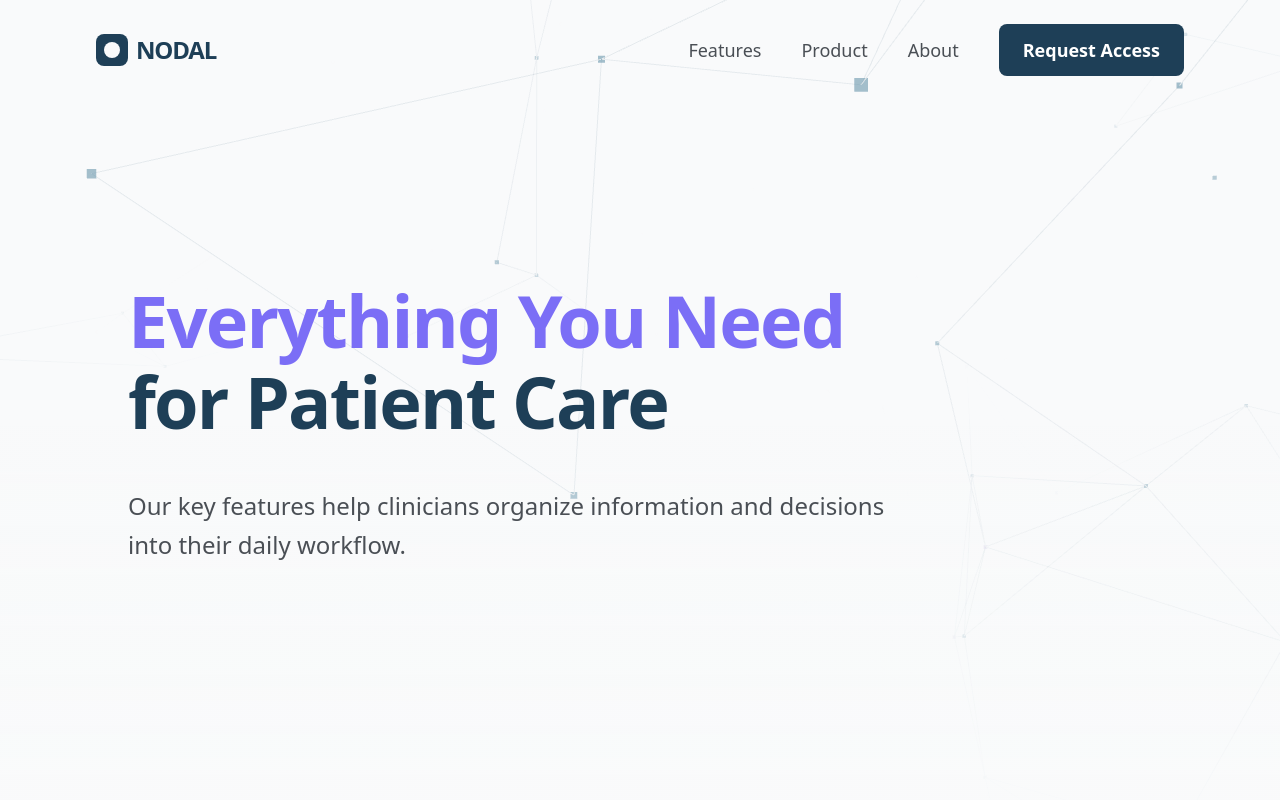
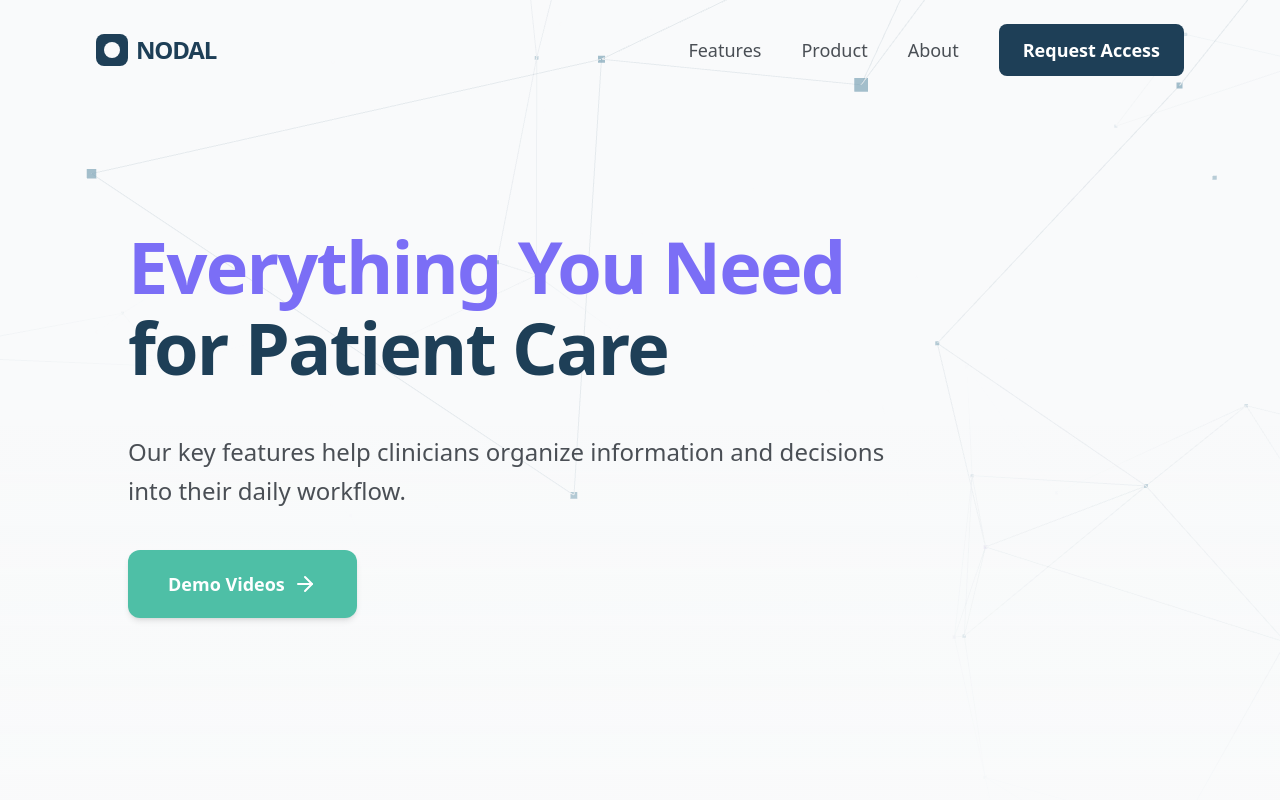
Before and after one commit to corenodal/nodal-website, a React (Vite) app: page /features in a window 1280 px wide. Shown: the top 800 px of the page. Built offline with nearby package versions, Linux system fonts and the light colour scheme.

Commit message:
add demo button

```diff
--- a/src/sections/FeaturesHero.tsx
+++ b/src/sections/FeaturesHero.tsx
@@ -1,5 +1,7 @@
 import { useEffect, useRef } from 'react';
 import gsap from 'gsap';
+import { Link } from 'react-router-dom';
+import { ArrowRight } from 'lucide-react';
 import { type } from '../styles/typography';
 
 export const FeaturesHero = ({ isLoading = false }: { isLoading?: boolean }) => {
@@ -20,6 +22,11 @@ export const FeaturesHero = ({ isLoading = false }: { isLoading?: boolean }) =>
         { y: 20, opacity: 0 },
         { y: 0, opacity: 1, duration: 1 },
         '-=0.6'
+      ).fromTo(
+        '.fh-cta',
+        { y: 20, opacity: 0 },
+        { y: 0, opacity: 1, duration: 0.8 },
+        '-=0.7'
       );
     }, containerRef);
 
@@ -47,6 +54,16 @@ export const FeaturesHero = ({ isLoading = false }: { isLoading?: boolean }) =>
         >
           Our key features help clinicians organize information and decisions into their daily workflow.
         </p>
+
+        <div className="fh-cta mt-10 flex" style={{ opacity: 0, transform: 'translateY(20px)' }}>
+          <Link
+            to="/docs"
+            className={`px-10 py-5 bg-nodal-green text-white ${type.body} font-semibold rounded-xl hover:brightness-105 transition-all flex items-center justify-center group shadow-md hover:shadow-xl hover:-translate-y-0.5`}
+          >
+            Demo Videos
+            <ArrowRight className="ml-2 w-6 h-6 group-hover:translate-x-1 transition-transform" />
+          </Link>
+        </div>
       </div>
     </section>
   );
```
